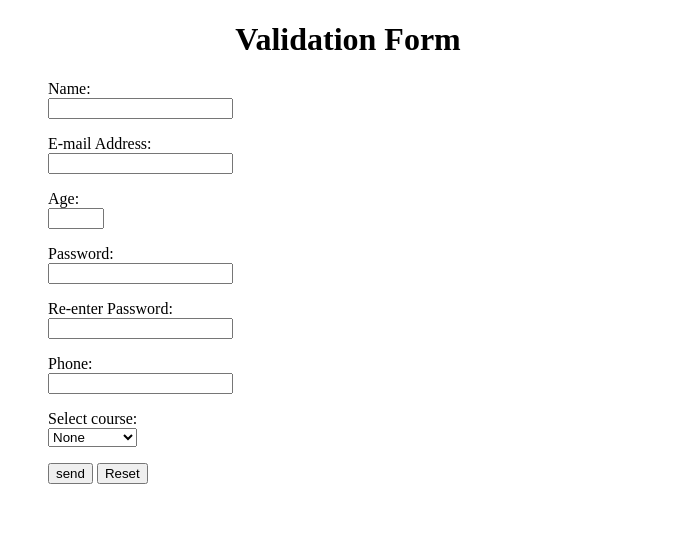
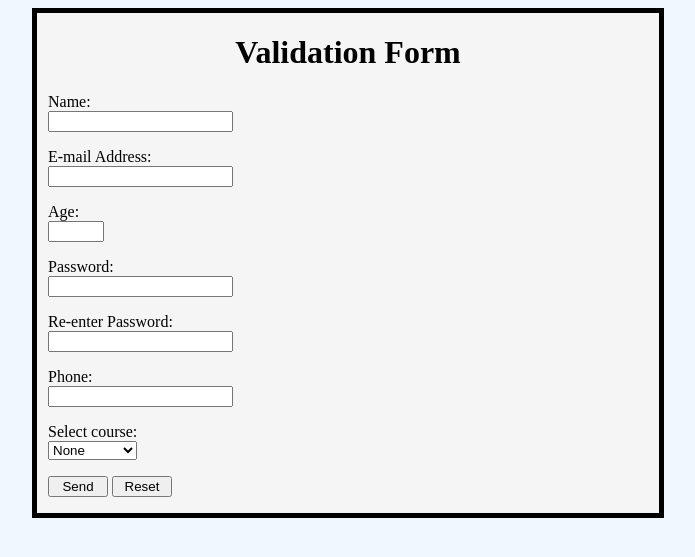
Before and after one commit to Simran291999/MWA-Lab, a PHP site: page /Sessions/Practical/AutoFormValid/form.html in a window 1280 px wide. Shown: the top 557 px of the page, without its empty margins (292-987 px from the left). Run offline with PHP 8.4, Linux system fonts and the light colour scheme.

Commit message:
Automatic Form Validation (added CSS)

```diff
--- a/Sessions/Practical/AutoFormValid/form.css
+++ b/Sessions/Practical/AutoFormValid/form.css
@@ -1,10 +1,16 @@
+body {
+    background-color: aliceblue;
+}
+
 div {
+    background-color: whitesmoke;
 	box-sizing: border-box;
-	width: 100%;
-	border: 100px solid black;
-	float: left;
+	width: 50%;
+	border: 5px solid black;
 	align-content: center;
 	align-items: center;
+    margin-left: auto;
+    margin-right: auto;
 }
 
 h1 {
@@ -19,3 +25,11 @@ form {
 .demos {
     color: red;
 }
+
+.buttons {
+    width: 10%;
+}
+
+.buttons:hover {
+    background-color: aliceblue;
+}
--- a/Sessions/Practical/AutoFormValid/form.html
+++ b/Sessions/Practical/AutoFormValid/form.html
@@ -8,6 +8,7 @@
     <title>Form Validation</title>
 </head>
 <body>
+    <div>
         <h1>Validation Form</h1>
         <form name="RegForm">
             <p>Name:
@@ -58,10 +59,11 @@
             <p id="course-demo" class="demos"></p>
 
             <p>
-			<input type="submit" value="send" name="Submit" onclick="return Validation()"/>
-			<input type="reset" value="Reset" name="Reset"/>
+                <input class="submit-btn buttons" type="submit" value="Send" name="Submit" onclick="return Validation()"/>
+                <input class="reset-btn buttons" type="reset" value="Reset" name="Reset"/>
             </p>
         </form>
+    </div>
 
     <script src="form.js"></script>
 </body>
```
Lines whose indentation alone changed are shown as unchanged.
